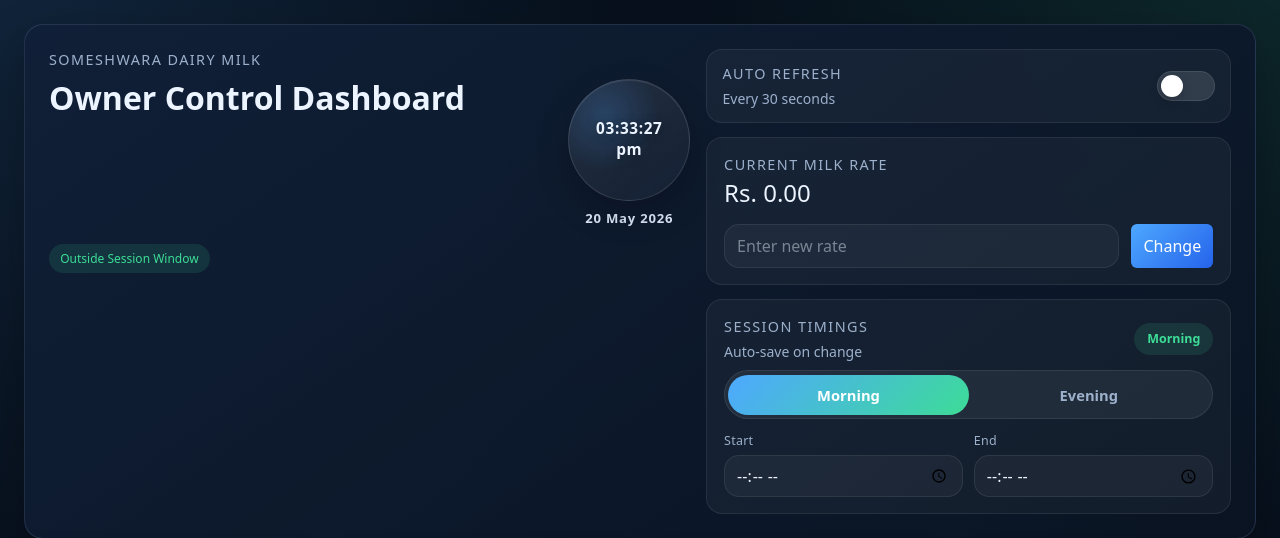
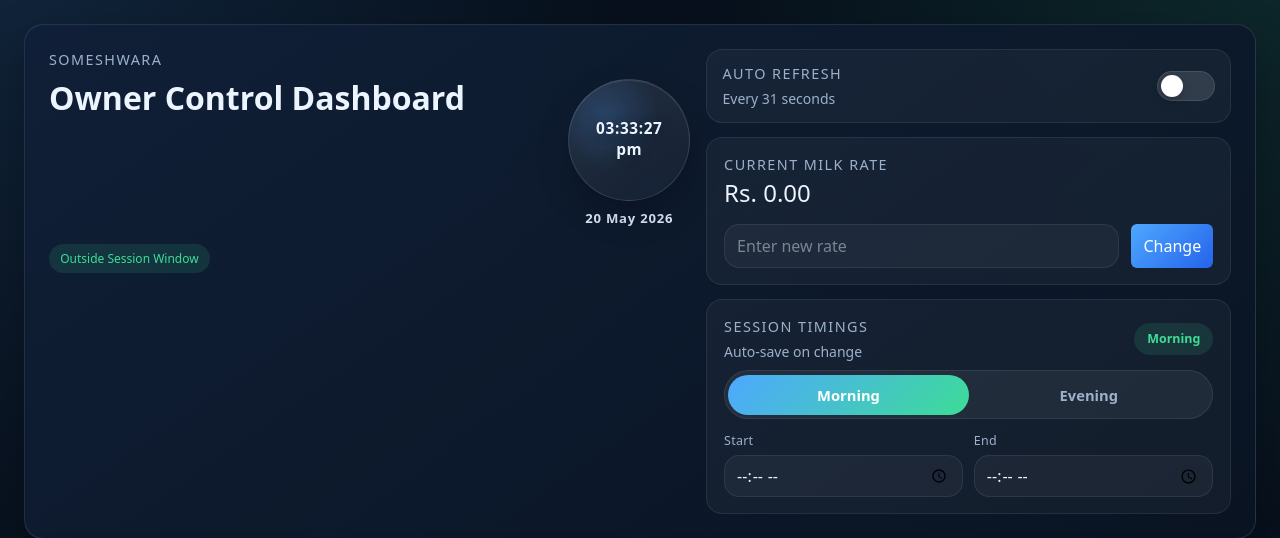
Before and after one commit to Chandrumgchandu/milk-ledger, a Flask app: template backend/app/templates/dashboard.html in a window 1280 px wide. Shown: the part 57-595 px from the top of the page. Run offline with Flask 3, Linux system fonts and the light colour scheme; the template is opened without the code that fills it, so the values that code supplies are empty; some libraries are stand-ins or nearby versions.

Commit message:
name chaged

```diff
--- a/backend/app/templates/dashboard.html
+++ b/backend/app/templates/dashboard.html
@@ -4,7 +4,7 @@
   <div class="card-body p-4">
     <div class="dashboard-topbar">
       <div class="dashboard-copy">
-        <div class="section-title mb-2">Someshwara Dairy Milk</div>
+        <div class="section-title mb-2">Someshwara</div>
         <div class="dashboard-heading-row">
           <h1 class="h2 fw-semibold mb-0">Owner Control Dashboard</h1>
           <div class="mini-live-clock" aria-label="Current time and date">
@@ -22,7 +22,7 @@
           <label class="top-control-card refresh-card compact-card" for="autoRefreshToggle">
             <div>
               <div class="section-title mb-1">Auto Refresh</div>
-              <div class="subtle small">Every 30 seconds</div>
+              <div class="subtle small">Every 31 seconds</div>
             </div>
             <span class="switch-shell">
               <input class="switch-input" type="checkbox" id="autoRefreshToggle">
```
